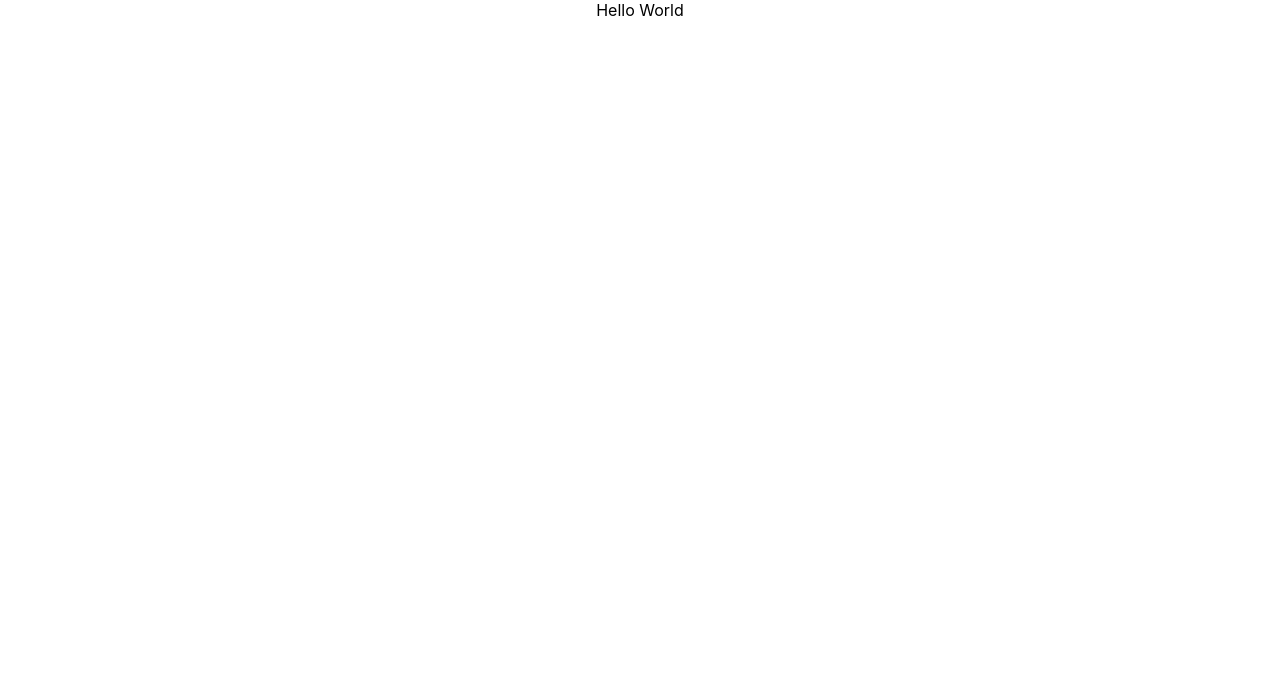
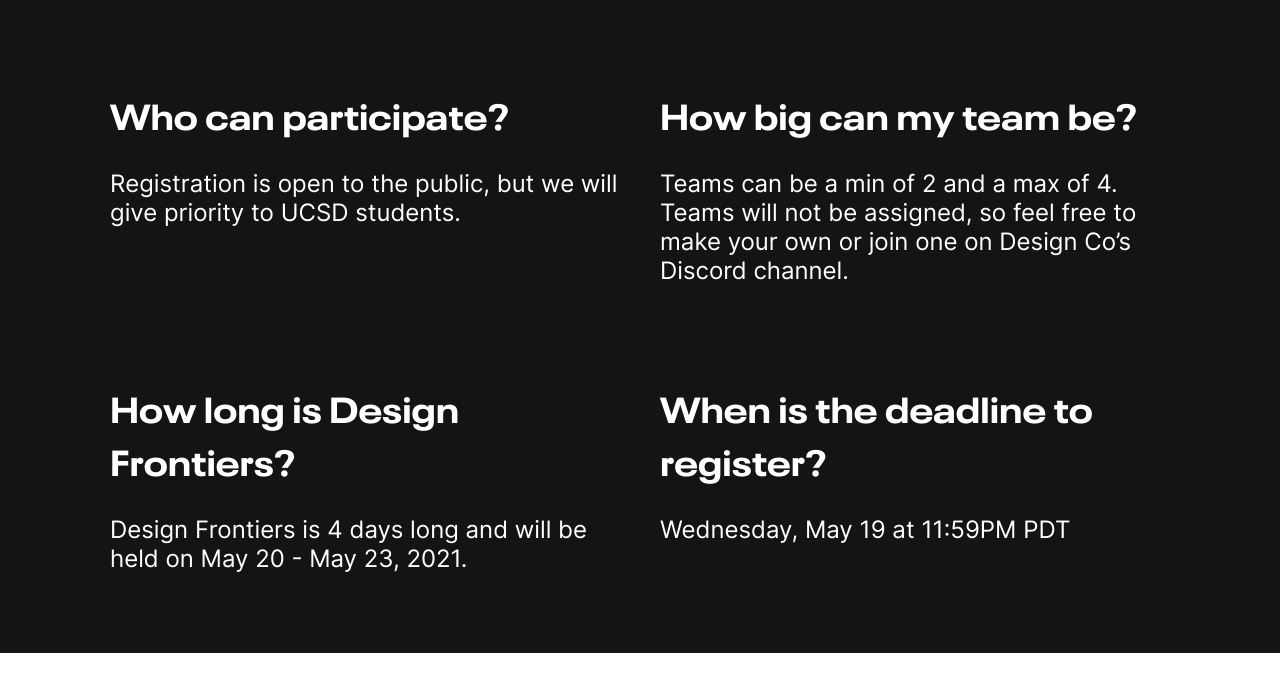
Before and after one commit to ucsddesignco/frontiers2021, a React (Create React App) app: page / in a window 1280 px wide. Shown: the top 692 px of the page. Built offline with nearby package versions, Linux system fonts and the light colour scheme.

Commit message:
Update Details page

```diff
--- a/src/App.css
+++ b/src/App.css
@@ -1,3 +1,33 @@
-.App {
-  text-align: center;
+/* Details */
+@font-face {
+  font-family: "Neue Plak";
+  src: url("../src/assets/fonts/NeuePlak-ExtendedBold.woff") format("woff");
+  font-weight: bold;
 }
+
+@font-face {
+  font-family: "Inter";
+  src: url("../src/assets/fonts/Inter-Regular.ttf");
+}
+
+.details-container {
+  background-color: #141414;
+  width: auto;
+  height: auto;
+  padding-top: 3.5rem;
+  padding-bottom: 3.5rem;
+}
+
+.details-info {
+  color: white;
+}
+
+.details-container h2 {
+  font-size: 2.25rem;
+  font-family: "Neue Plak";
+}
+
+.details-container p {
+  font-size: 1.5rem;
+  font-family: "Inter";
+}
--- a/src/App.js
+++ b/src/App.js
@@ -1,9 +1,12 @@
 import "./App.css";
+import Details from "./components/Details";
 
 function App() {
   return (
     <div>
-      <div className="App">Hello World</div>
+      <div className="App">
+        <Details />
+      </div>
     </div>
   );
 }
--- a/src/components/Details.js
+++ b/src/components/Details.js
@@ -1,7 +1,39 @@
 import React from "react";
+import { Grid } from "@material-ui/core";
 
 function Details() {
-  return <div></div>;
+  return (
+    <div>
+      <div className="details-container">
+        <Grid container justify="center" spacing={5}>
+          <Grid item sm={10} md={5}>
+            <div class="details-info">
+              <h2>Who can participate?</h2>
+              <p>Registration is open to the public, but we will give priority to UCSD students.</p>
+            </div>
+          </Grid>
+          <Grid item sm={10} md={5}>
+            <div class="details-info">
+              <h2>How big can my team be?</h2>
+              <p>Teams can be a min of 2 and a max of 4. Teams will not be assigned, so feel free to make your own or join one on Design Co’s Discord channel.</p>
+            </div>
+          </Grid>
+          <Grid item sm={10} md={5}>
+            <div class="details-info">
+              <h2>How long is Design Frontiers?</h2>
+              <p>Design Frontiers is 4 days long and will be held on May 20 - May 23, 2021.</p>
+            </div>
+          </Grid>
+          <Grid item sm={10} md={5}>
+            <div class="details-info">
+              <h2>When is the deadline to register?</h2>
+              <p>Wednesday, May 19 at 11:59PM PDT</p>
+            </div>
+          </Grid>
+        </Grid>
+      </div>
+    </div>
+  );
 }
 
 export default Details;
```
